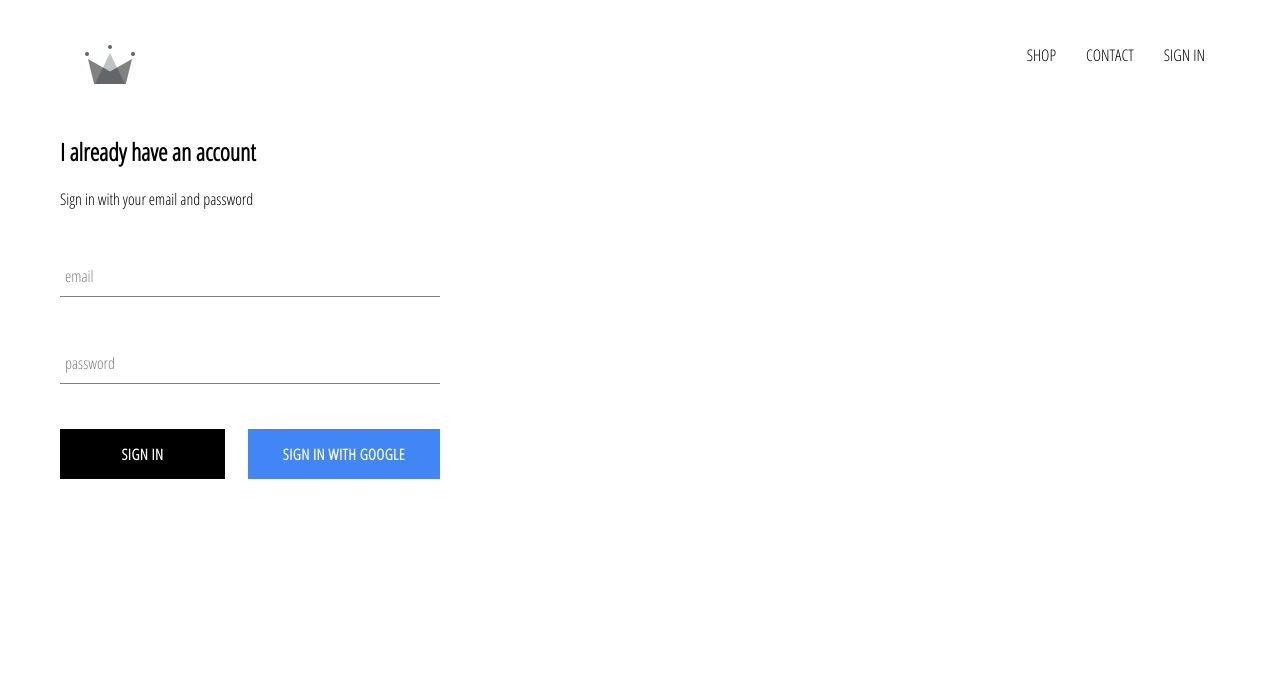
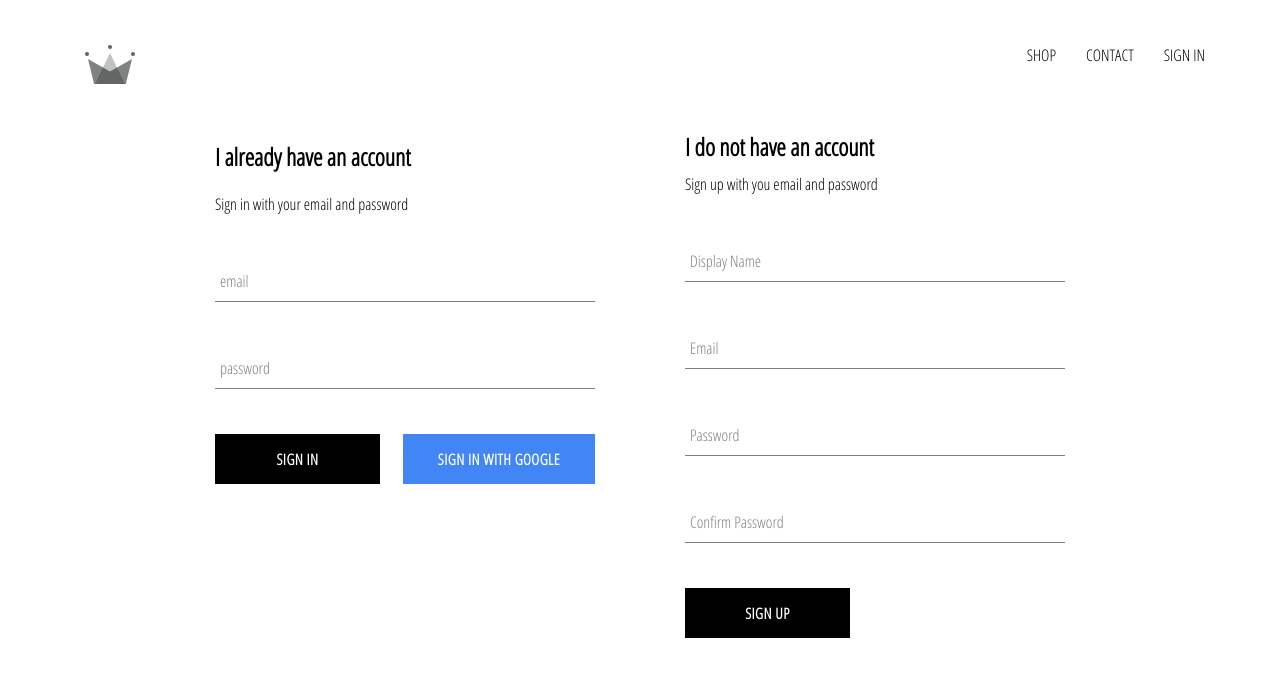
Before and after one commit to chironjon/clothing-store, a React (Create React App) app: page /signin in a window 1280 px wide. Shown: the top 676 px of the page. Built offline with nearby package versions, Linux system fonts and the light colour scheme; no server answers.

Commit message:
implemented firebase utils, included ability to store authenticated users in to our firestore database

```diff
--- a/src/App.js
+++ b/src/App.js
@@ -7,7 +7,7 @@
 import ShopPage from './pages/shop/shop.component';
 import SignInAndSignUpPage from './pages/sign-in-and-sign-up/sign-in-and-sign-up.component';
 import Header from './components/header/header.component';
-import { auth } from './firebase/firebase.utils';
+import { auth, createUserProfileDocument } from './firebase/firebase.utils';
 
 class App extends React.Component {
   constructor() {
@@ -21,11 +21,23 @@
   unsubscribeFromAuth = null
 
   componentDidMount() {
-    this.unsubscribeFromAuth = auth.onAuthStateChanged(user => {
-      this.setState({ currentUser: user });
+    this.unsubscribeFromAuth = auth.onAuthStateChanged(async userAuth => {
+      if (userAuth) {
+        const userRef = await createUserProfileDocument(userAuth);
 
-      console.log(user);
-    })
+        userRef.onSnapshot(snapShot => {
+          this.setState(
+            {
+              currentUser: {
+                id: snapShot.id,
+                ...snapShot.data()
+              }
+          });
+          console.log(this.state);
+        });
+      }
+      this.setState({ currentUser: userAuth });
+    });
   }
 
   componentWillUnmount() {
--- /dev/null
+++ b/src/components/sign-up/sign-up.component.jsx
@@ -0,0 +1,100 @@
+import React from 'react';
+
+import FormInput from '../form-input/form-input.component';
+import CustomButton from '../custom-button/custom-button.component';
+
+import { auth, createUserProfileDocument } from '../../firebase/firebase.utils';
+
+import './sign-up.styles.scss';
+
+class SignUp extends React.Component {
+	constructor(){
+		super();
+
+		this.state = {
+			displayName: '',
+			email: '',
+			password: '',
+			confirmPassword: ''
+		}
+	}
+
+	handleSubmit = async event => {
+		event.preventDefault();
+
+		const { displayName, email, password, confirmPassword } = this.state;
+
+		if(password !== confirmPassword) {
+			alert("passwords don't match");
+			return;
+		}
+
+		try {
+			const { user } = await auth.createUserWithEmailAndPassword(email, password)
+
+			await createUserProfileDocument(user, { displayName });
+
+			this.setState({
+				displayName: '',
+				email: '',
+				password: '',
+				confirmPassword: ''
+			})
+		} catch (error) {
+			console.error(error);
+		}
+	};
+
+	handleChange = event => {
+		const { name, value } = event.target;
+
+		this.setState({ [name]: value })
+	};
+
+	render() {
+		const { displayName, email, password, confirmPassword } = this.state;
+		return(
+			<div className='sign-up'>
+				<h2 className='title'>I do not have an account</h2>
+				<span>Sign up with you email and password</span>
+				<form className='sign-up-form' onSubmit={this.handleSubmit}>
+					<FormInput
+						type='text'
+						name='displayName'
+						value={displayName}
+						onChange={this.handleChange}
+						label='Display Name'
+						required
+					/>
+					<FormInput
+						type='email'
+						name='email'
+						value={email}
+						onChange={this.handleChange}
+						label='Email'
+						required
+					/>
+					<FormInput
+						type='password'
+						name='password'
+						value={password}
+						onChange={this.handleChange}
+						label='Password'
+						required
+					/>
+					<FormInput
+						type='password'
+						name='confirmPassword'
+						value={confirmPassword}
+						onChange={this.handleChange}
+						label='Confirm Password'
+						required
+					/>
+					<CustomButton type='submit'>SIGN UP</CustomButton>
+				</form>
+			</div>
+		);
+	}
+}
+
+export default SignUp;
--- /dev/null
+++ b/src/components/sign-up/sign-up.styles.scss
@@ -0,0 +1,9 @@
+.sign-up {
+	display: flex;
+	flex-direction: column;
+	width: 380px;
+
+	.title {
+		margin: 10px 0;
+	}
+}
--- a/src/firebase/firebase.utils.js
+++ b/src/firebase/firebase.utils.js
@@ -13,6 +13,32 @@
     measurementId: "G-8SWRM2REGL"
   };
 
+export const createUserProfileDocument = async (userAuth, additionalData) => {
+	if (!userAuth) return;
+
+	const userRef = firestore.doc(`users/${userAuth.uid}`);
+
+	const snapShot = await userRef.get();
+
+	if(!snapShot.exists) {
+		const { displayName, email } = userAuth;
+		const createdAt = new Date();
+
+		try {
+			await userRef.set({
+				displayName,
+				email,
+				createdAt,
+				...additionalData
+			})
+		} catch (error) {
+			console.log('error creating user', error.message);
+		}
+	}
+
+	return userRef;
+}
+
 firebase.initializeApp(config);
 
 export const auth = firebase.auth();
--- a/src/pages/sign-in-and-sign-up/sign-in-and-sign-up.component.jsx
+++ b/src/pages/sign-in-and-sign-up/sign-in-and-sign-up.component.jsx
@@ -1,11 +1,15 @@
 import React from 'react';
 
 import SignIn from '../../components/sign-in/sign-in.component';
+import SignUp from '../../components/sign-up/sign-up.component';
 
 import './sign-in-and-sign-up.styles.scss';
 
 const SignInAndSignUpPage = () => (
-	<div className='sign-in-and-sign-up'><SignIn /></div>
+	<div className='sign-in-and-sign-up'>
+		<SignIn />
+		<SignUp />
+	</div>
 );
 
 export default SignInAndSignUpPage;
--- a/src/pages/sign-in-and-sign-up/sign-in-and-sign-up.styles.scss
+++ b/src/pages/sign-in-and-sign-up/sign-in-and-sign-up.styles.scss
@@ -0,0 +1,6 @@
+.sign-in-and-sign-up {
+	width: 850px;
+	display: flex;
+	justify-content: space-between;
+	margin: 30px auto;
+}
```
Also changed, not shown: src/App.css (line endings or trailing spaces). Lines whose indentation alone changed are shown as unchanged.
